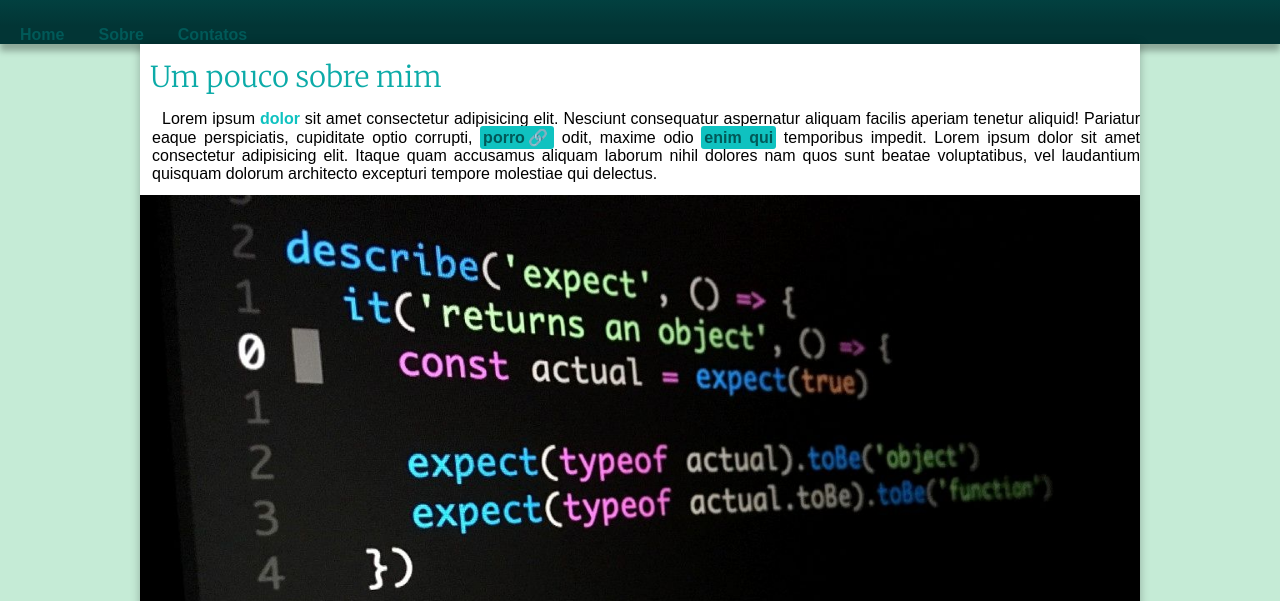
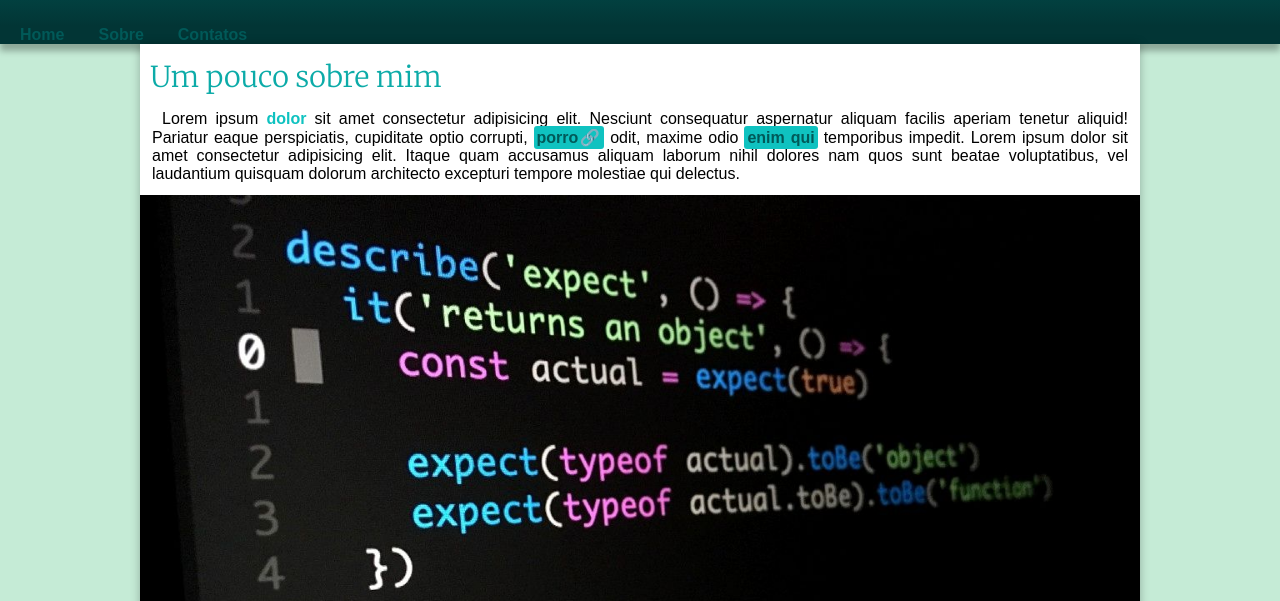
Before and after one commit to gilmarperonjunior/projeto-treino, a plain HTML site: page index.html in a window 1280 px wide. Shown: the part 184-785 px from the top of the page. Drawn offline with Linux system fonts and the light colour scheme.

Commit message:
etapa final03

```diff
--- a/css/style.css
+++ b/css/style.css
@@ -97,7 +97,7 @@ main h2{
 main p{
     font-family: var(--fontepadrao);
     text-indent: 10px;
-    padding: 0px 0px 12px 12px;
+    padding: 0px 12px 12px 12px;
     text-align: justify;
 }
 
```
